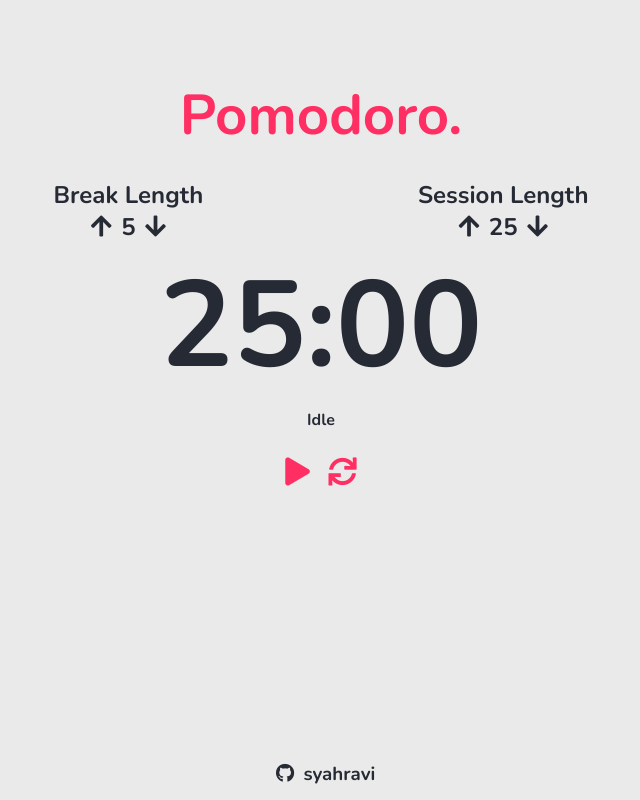
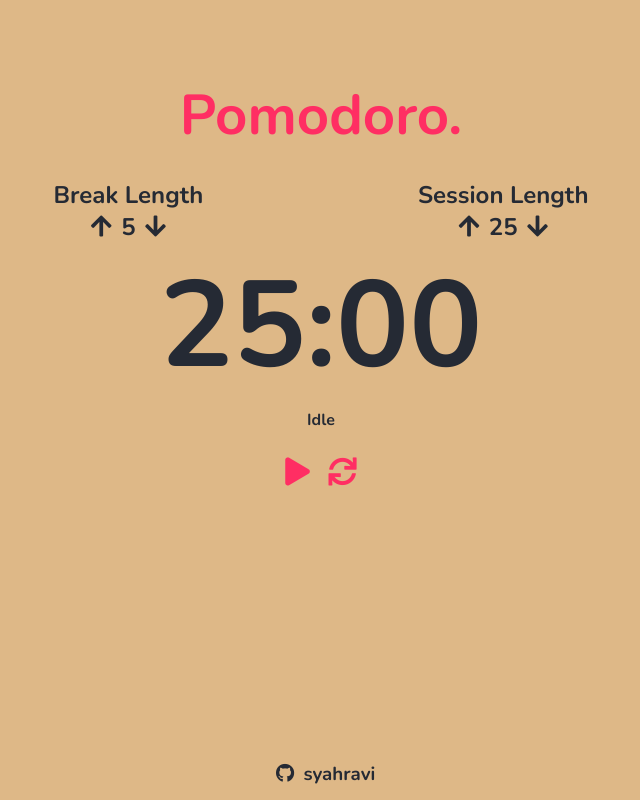
Before and after one commit to syahravi/pomodoro-time-21, a plain HTML site: page index.html in a window 1280 px wide. Shown: the whole page, without its empty margins (319-959 px from the left). Drawn offline with nearby package versions, Linux system fonts and the light colour scheme.

Commit message:
background

```diff
--- a/styles.css
+++ b/styles.css
@@ -17,7 +17,7 @@ i {
 }
 
 main {
-  background: #eaeaea;
+  background: burlywood;
   width: 100vw;
   height: 100vh;
   display: -webkit-box;
```
